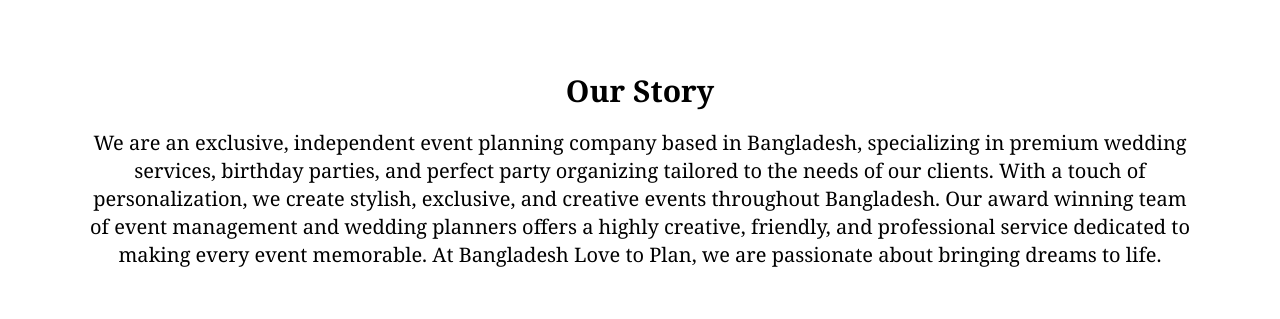
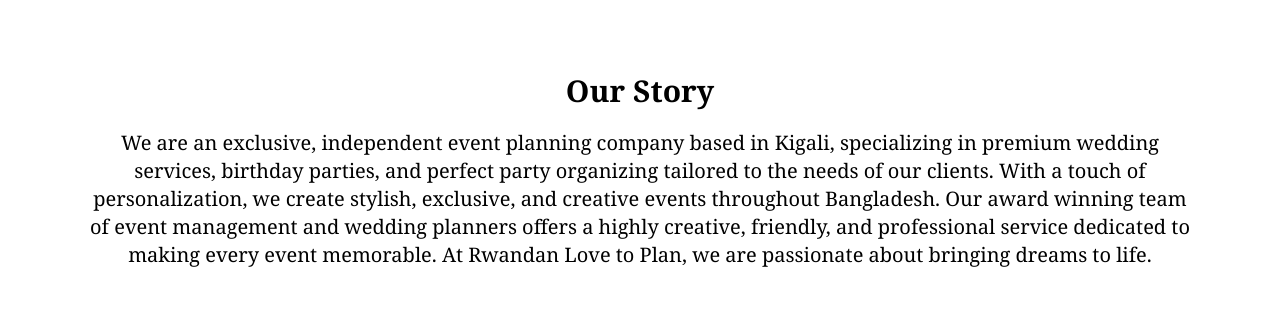
Before and after one commit to mutwe12/EVP, a React (Vite) app: page /about in a window 1280 px wide. Shown: the part 1900-2219 px from the top of the page. Built offline with nearby package versions, Linux system fonts and the light colour scheme; no server answers; what react-chatbot-kit would draw is missing.

Commit message:
edit add

```diff
--- a/src/pages/about/OurStory.jsx
+++ b/src/pages/about/OurStory.jsx
@@ -15,7 +15,12 @@
         Professional service to Bangladesh  LOVE TO PLAN
       </p> */}
       <p className="text-xl ">
-      We are an exclusive, independent event planning company based in Bangladesh, specializing in premium wedding services, birthday parties, and perfect party organizing tailored to the needs of our clients. With a touch of personalization, we create stylish, exclusive, and creative events throughout Bangladesh. Our award winning team of event management and wedding planners offers a highly creative, friendly, and professional service dedicated to making every event memorable. At Bangladesh Love to Plan, we are passionate about bringing dreams to life.
+      We are an exclusive, independent event planning company based in Kigali, specializing in premium wedding services, birthday parties, and perfect party organizing tailored to the needs of our clients.
+      With a touch of personalization, we create stylish, exclusive,
+       and creative events throughout Bangladesh. Our award winning
+       team of event management and wedding planners offers a highly creative,
+       friendly, and professional service dedicated to making every event memorable.
+        At Rwandan Love to Plan, we are passionate about bringing dreams to life.
       </p>
     </div>
     </Container>
```
